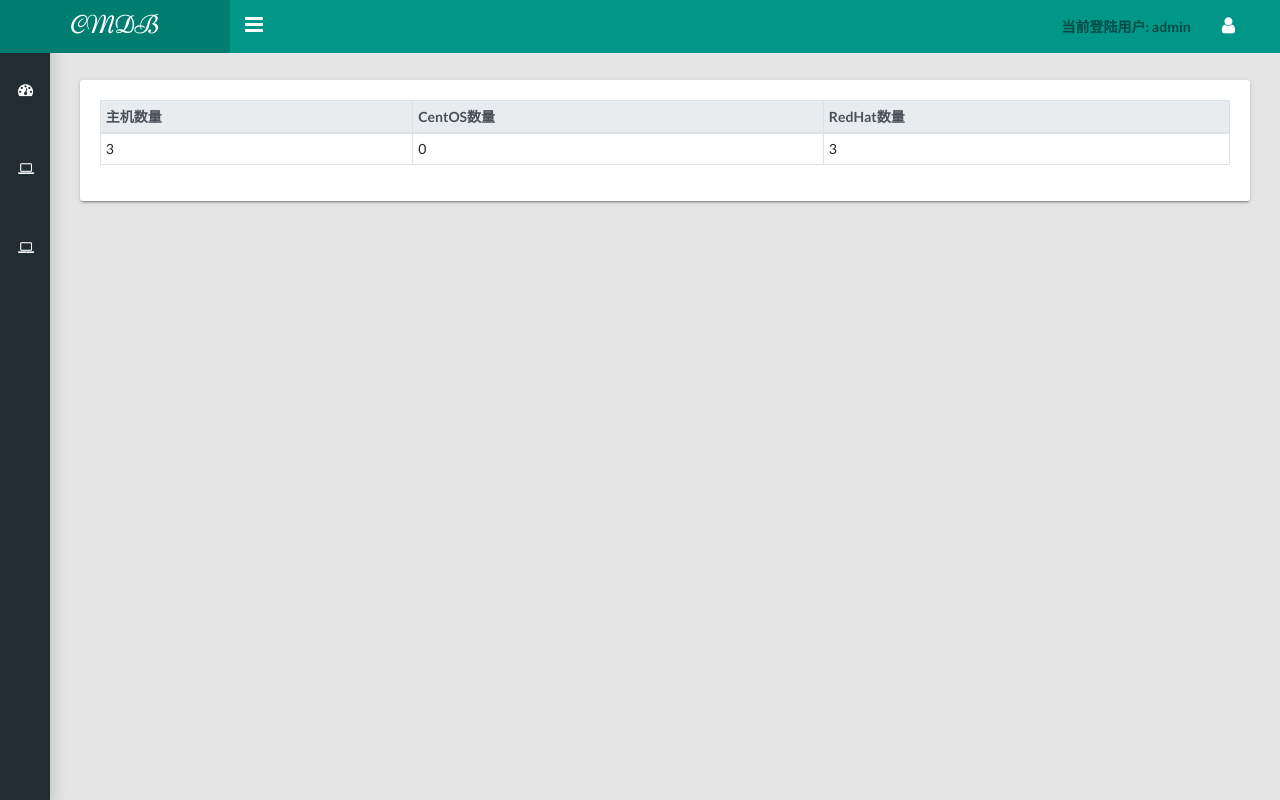
After one commit to quanloveshui/cmdb, a Django app: page /host/homepage/ in a window 1280 px wide. The commit adds this page. Run offline with Django 3.2, Linux system fonts and the light colour scheme; a user stored in the database is signed in; data comes from the database, SQL or seed files in the repository; parts of the project's set-up code (start-up, migrations or seed data) failed here and were passed over; some libraries are stand-ins or nearby versions.

Commit message:
增加首页

```diff
--- /dev/null
+++ b/host/templates/host/homepage.html
@@ -0,0 +1,28 @@
+{% extends "base.html" %}
+{% block content %}
+<head>
+<meta charset="utf-8">
+<title>info</title>
+</head>
+<body>
+
+<div class="row">
+    <div class="col-md-12">
+        <div class="tile">
+            <div class="tile-body">
+                <table class="table table-bordered table-hover table-sm" id="platform">
+                    <thead class="thead-light">
+                        <tr>
+                            <th>主机数量</th>
+                            <th>CentOS数量</th>
+                            <th>RedHat数量</th>
+                        </tr>
+                    </thead>
+                    <tbody>
+                            <tr>
+                                <td> {{ s_count }}</td>
+                                <td> {{ c_count }}</td>
+                                <td> {{ r_count }}</td>
+                            </tr>
+</body>
+{% endblock %}
--- a/host/urls.py
+++ b/host/urls.py
@@ -11,6 +11,7 @@ urlpatterns = [
     path('delete/', views.delete, name='delete'),
     path('add/', views.add, name='add'),
     path('search/', views.search, name='search'),
+    path('homepage/', views.homepage, name='homepage'),
     path('edit/(?P<id>\d+)/', views.edit, name='edit'),
     path('update/(?P<id>\d+)/', views.update, name='update'),
     path('addresult/', views.addresult, name='addresult'),
--- a/host/views.py
+++ b/host/views.py
@@ -171,6 +171,17 @@ def index(request):
 
 
 @login_required
+def homepage(request):
+    service=Host.objects.all()
+    redhat=Host.objects.filter(os='RedHat')
+    centos=Host.objects.filter(os='CentOS')
+    s_count=len(service)
+    r_count=len(redhat)
+    c_count=len(centos)
+    data = {'s_count':s_count,'r_count':r_count,'c_count':c_count}
+    return render(request, 'host/homepage.html',data)
+
+@login_required
 def delete(request):
     pk = request.GET.get("pk", 0)
     Host.objects.filter(pk=pk).delete()
--- a/templates/base.html
+++ b/templates/base.html
@@ -54,7 +54,7 @@
 
             <ul class="app-menu">
                 <li>
-                    <a class="app-menu__item " href="javascript:void(0)" %}">
+                    <a class="app-menu__item " href="{% url 'host:homepage' %}">
                         <i class="app-menu__icon fa fa-dashboard"></i>
                         <span class="app-menu__label">首页</span>
                     </a>
```
Also changed, not shown: host/templates/host/index.html (+6 -5 lines).
